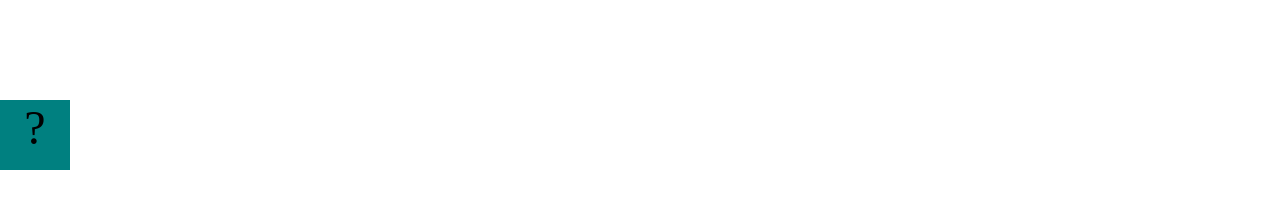
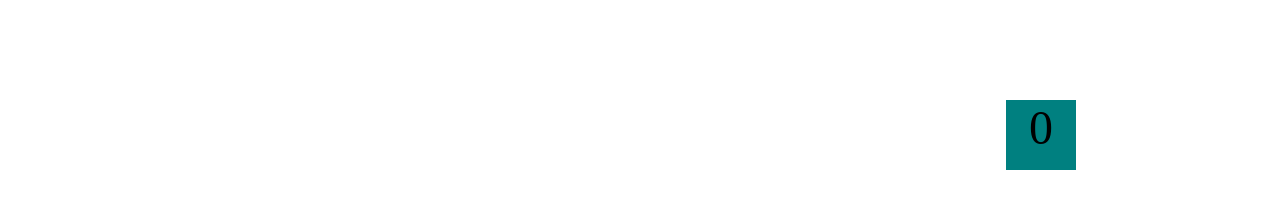
Before and after one commit to SamiHindi609/SamiHindi609.github.io, a plain HTML site: page fsd-projects/bouncing-box/index.html in a window 1280 px wide. Drawn offline with Linux system fonts and the light colour scheme.

Commit message:
completed bouncing box project

```diff
--- a/fsd-projects/bouncing-box/index.html
+++ b/fsd-projects/bouncing-box/index.html
@@ -1,8 +1,7 @@
 <!DOCTYPE html>
 <html>
-
   <head>
-	<meta charset="utf-8">
+    <meta charset="utf-8" />
     <title>Bouncing Box</title>
     <script src="jquery.min.js"></script>
     <style>
@@ -25,7 +24,6 @@
       }
     </style>
     <!-- 	<script src="//cdnjs.cloudflare.com/ajax/libs/jquery/2.1.1/jquery.min.js"></script> -->
-
   </head>
 
   <body class="board">
@@ -34,22 +32,22 @@
 
     <script>
       (function () {
-			'use strict'
+        "use strict";
         /* global jQuery */
 
         //////////////////////////////////////////////////////////////////
         /////////////////// SETUP DO NOT DELETE //////////////////////////
         //////////////////////////////////////////////////////////////////
 
-			var box = jQuery('.box');	// reference to the HTML .box element
-			var board = jQuery('.board');	// reference to the HTML .board element
-			var boardWidth = board.width();	// the maximum X-Coordinate of the screen
+        var box = jQuery(".box"); // reference to the HTML .box element
+        var board = jQuery(".board"); // reference to the HTML .board element
+        var boardWidth = board.width(); // the maximum X-Coordinate of the screen
 
         // Every 50 milliseconds, call the update Function (see below)
         setInterval(update, 50);
 
         // Every time the box is clicked, call the handleBoxClick Function (see below)
-			box.on('click', handleBoxClick);
+        box.on("click", handleBoxClick);
 
         // moves the Box to a new position on the screen along the X-Axis
         function moveBoxTo(newPositionX) {
@@ -66,8 +64,12 @@
         //////////////////////////////////////////////////////////////////
 
         // TODO 2 - Variable declarations
-
-
+        var positionX = 6;
+        var positionY = 6;
+        var points = 0;
+        var speed = 10;
+        var boardWidth = 1800;
+        var boardHeight = 1600;
 
         /*
 			This Function will be called 20 times/second. Each time it is called,
@@ -75,9 +77,16 @@
 			turn it around!
 			*/
         function update() {
+          positionX = positionX + speed;
+          moveBoxTo(positionX);
+          if (positionX > boardWidth - 50) {
+            speed = speed * -1;
+          } else if (positionX < 0) {
+            speed *= -1;
+          }
+		  changeBoxText(points)
 
-
-			};
+        }
 
         /*
 			This Function will be called each time the box is clicked. Each time it is called,
@@ -85,16 +94,12 @@
 			the left side of the screen.
 			*/
         function handleBoxClick() {
+          points++;
+          speed = 3 * points + 10;
+          positionX = 0;
 
-
-			};
-
-
-
-
-
+        }
       })();
     </script>
   </body>
-
 </html>
```
Lines whose indentation alone changed are shown as unchanged.
